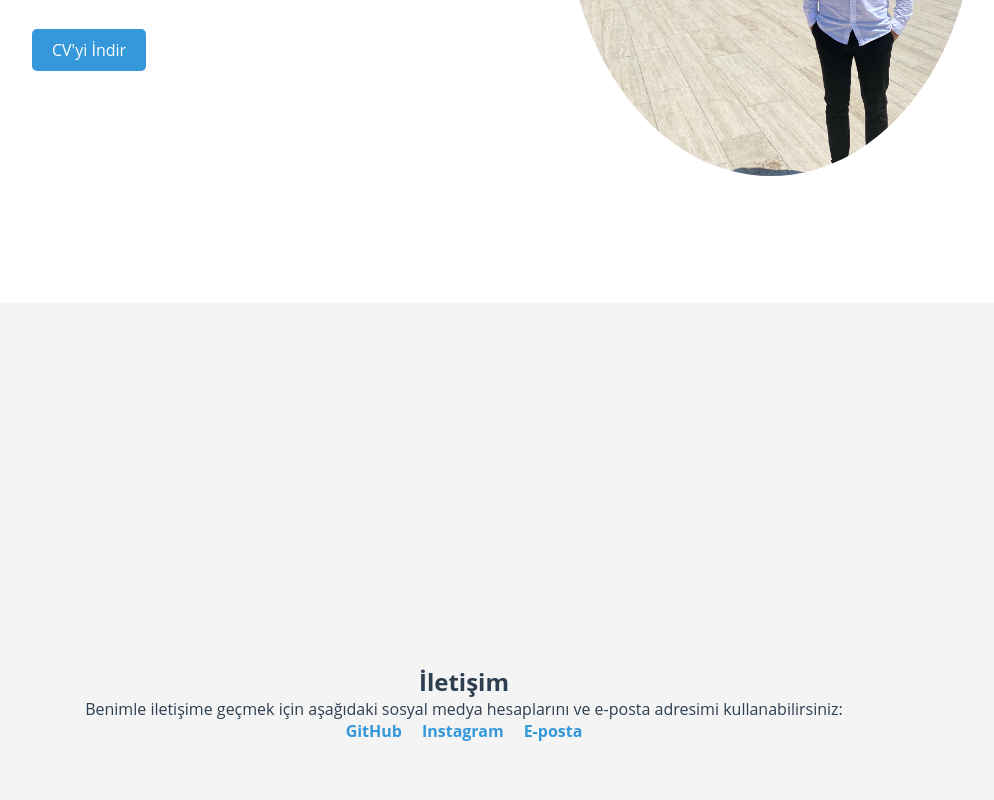
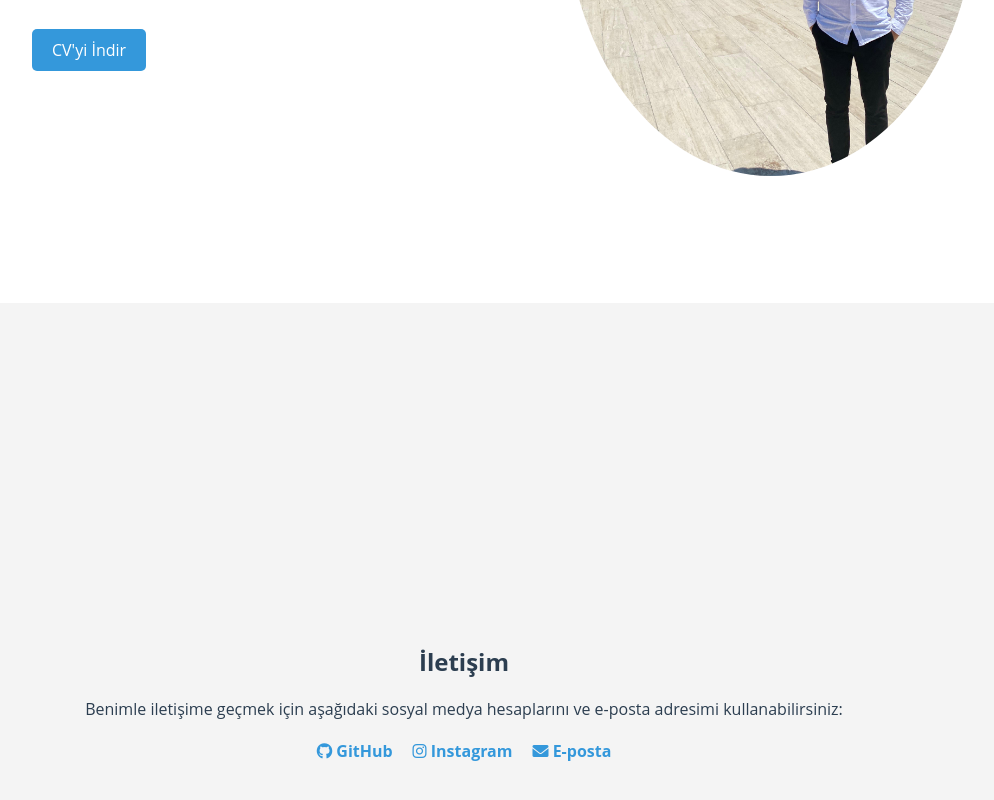
Before and after one commit to 21833212/personal-web-page-21833212, a plain HTML site: page index.html in a window 1280 px wide. Shown: the part 1410-2210 px from the top of the page, without its empty margins (176-1170 px from the left). Drawn offline with Linux system fonts and the light colour scheme.

Commit message:
iconlar eklendi.

```diff
--- a/index.html
+++ b/index.html
@@ -6,6 +6,8 @@
     <meta name="viewport" content="width=device-width, initial-scale=1.0">
     <link rel="stylesheet" href="styles.css">
     <title>Gökay Kalkan - Geomatic Engineer</title>
+    <link rel="stylesheet" href="https://cdnjs.cloudflare.com/ajax/libs/font-awesome/6.0.0-beta3/css/all.min.css">
+
 </head>
 
 <body>
@@ -66,13 +68,19 @@
             </p>
             <div class="contact-info">
                 <div class="contact-item">
-                    <a href="https://github.com/21833212" target="_blank">GitHub</a>
+                    <a href="https://github.com/21833212" target="_blank">
+                        <i class="fab fa-github"></i> GitHub
+                    </a>
                 </div>
                 <div class="contact-item">
-                    <a href="https://www.instagram.com/gokaykalkan/" target="_blank">Instagram</a>
+                    <a href="https://www.instagram.com/gokaykalkan/" target="_blank">
+                        <i class="fab fa-instagram"></i> Instagram
+                    </a>
                 </div>
                 <div class="contact-item">
-                    <a href="mailto:gokay_kalkan20@hotmail.com">E-posta</a>
+                    <a href="mailto:gokay_kalkan20@hotmail.com">
+                        <i class="fas fa-envelope"></i> E-posta
+                    </a>
                 </div>
             </div>
         </div>
--- a/styles.css
+++ b/styles.css
@@ -168,6 +168,14 @@ header {
     justify-content: start;
 }
 
+.right-side h1 {
+    margin: 30px;
+}
+
+.right-side p {
+    margin: 30px;
+}
+
 .left-side {
     width: 60%;
     position: relative;
@@ -277,3 +285,12 @@ header {
     color: white;
     text-decoration: none;
 }
+
+#contact h2 {
+    margin-bottom: 20px;
+}
+
+#contact p {
+    margin: 20px;
+
+}
```
